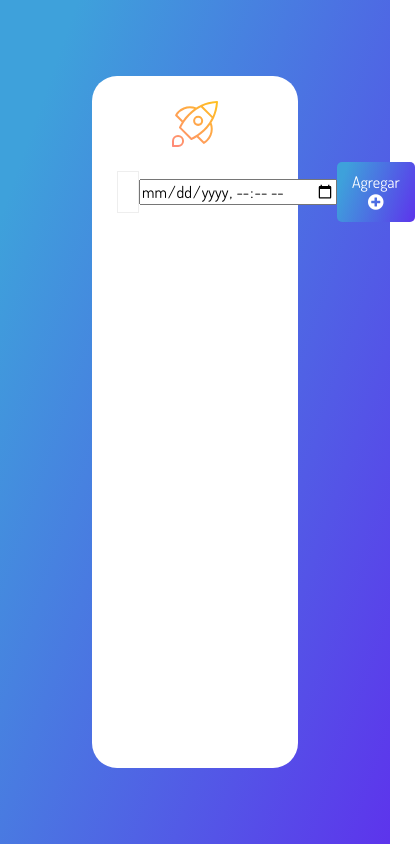
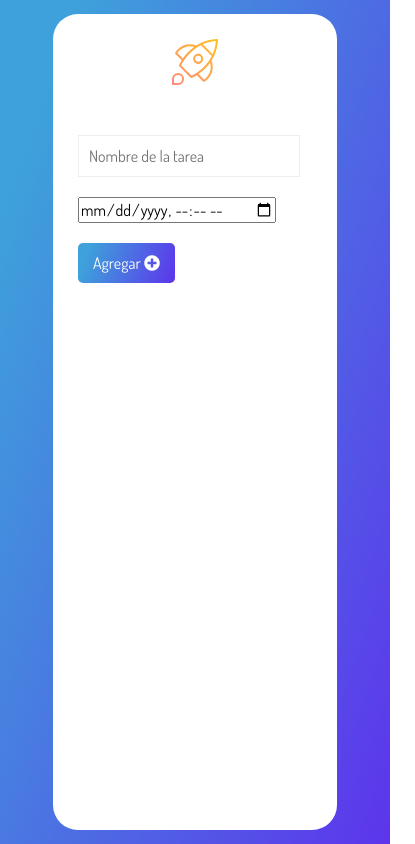
Before and after one commit to cindygnaedinger/manipulando-dom-con-js, a plain HTML site: page index.html in a window 390 px wide. Shown: the whole page, 415 px wide, since content can reach past the window. Drawn offline with nearby package versions, Linux system fonts and the light colour scheme.

Commit message:
Added media queries

```diff
--- a/styles.css
+++ b/styles.css
@@ -130,3 +130,22 @@ form {
   width: 100%;
   padding: 15px;
 }
+/* For small devices */
+@media screen and (max-width: 576px){
+  .title{
+    margin-bottom: 50px;
+  }
+  form{
+    display: flex;
+    flex-direction: column;
+    width: 300px;
+    row-gap: 20px;
+    align-items: flex-start;
+  }
+  .mainCard{
+    width: 60vw;
+  }
+  .inputForm{
+    width: 200px;
+  }
+}
```
